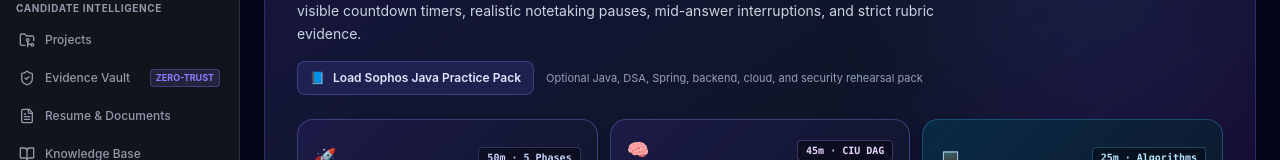
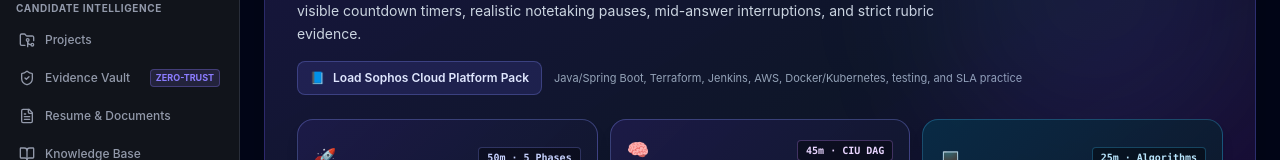
Before and after one commit to Abhitvg/IAC, a React (Vite) app: page / in a window 1280 px wide. Both pictures are taken after a click on the button "Practice Studio". Shown: the part 290-450 px from the top of the page. Built offline with nearby package versions, Linux system fonts and the light colour scheme.

Commit message:
ux(practice): label Sophos cloud platform role accurately

```diff
--- a/src/components/practice/MockGymView.tsx
+++ b/src/components/practice/MockGymView.tsx
@@ -61,7 +61,7 @@ export const MockGymView: React.FC = () => {
     const result = importCustomQuestionPack(sophosPracticePack);
     setPackNotice(
       result.success
-        ? `Loaded ${result.importedCount} Sophos Java/software-engineering practice questions. The pack is saved locally.`
+        ? `Loaded ${result.importedCount} Sophos cloud platform practice questions. The pack is saved locally.`
         : result.errors?.join(' ') || 'The Sophos practice pack could not be loaded.'
     );
   };
@@ -287,18 +287,18 @@ export const MockGymView: React.FC = () => {
                     aria-label={
                       isSophosPackLoaded
                         ? 'Sophos practice pack loaded'
-                        : 'Load Sophos Java interview practice pack'
+                        : 'Load Sophos cloud platform interview practice pack'
                     }
                     title="Role-aligned practice material; not an official Sophos question list."
                     className="flex items-center gap-2 px-3 py-2 rounded-lg border border-indigo-400/30 bg-indigo-500/15 text-indigo-100 hover:bg-indigo-500/25 disabled:opacity-60 disabled:cursor-default text-xs font-semibold"
                   >
                     <span>📘</span>
                     <span>
-                      {isSophosPackLoaded ? 'Sophos Pack Loaded' : 'Load Sophos Java Practice Pack'}
+                      {isSophosPackLoaded ? 'Sophos Pack Loaded' : 'Load Sophos Cloud Platform Pack'}
                     </span>
                   </button>
                   <span className="text-[11px] text-slate-400">
-                    Optional Java, DSA, Spring, backend, cloud, and security rehearsal pack
+                    Java/Spring Boot, Terraform, Jenkins, AWS, Docker/Kubernetes, testing, and SLA practice
                   </span>
                 </div>
 
```
